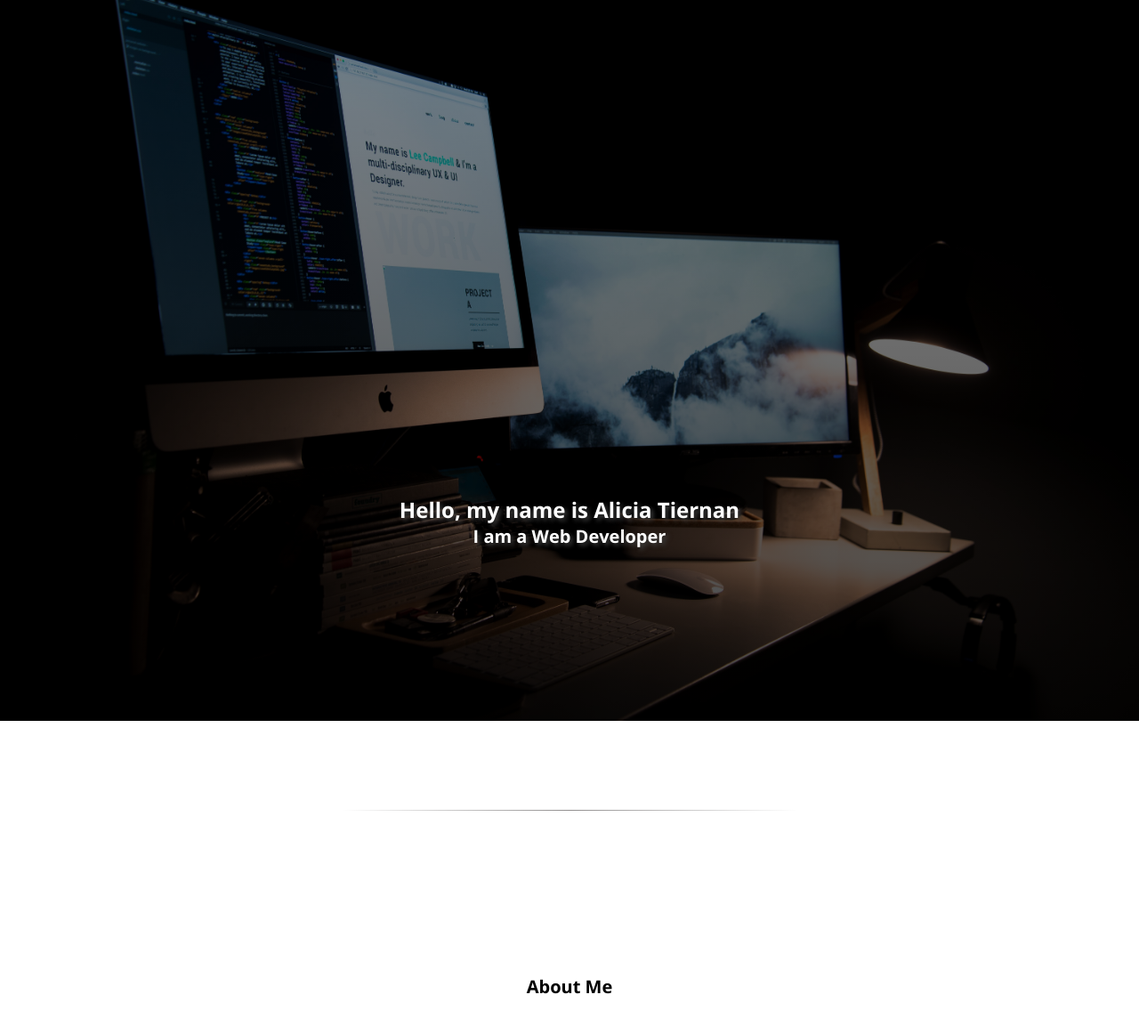
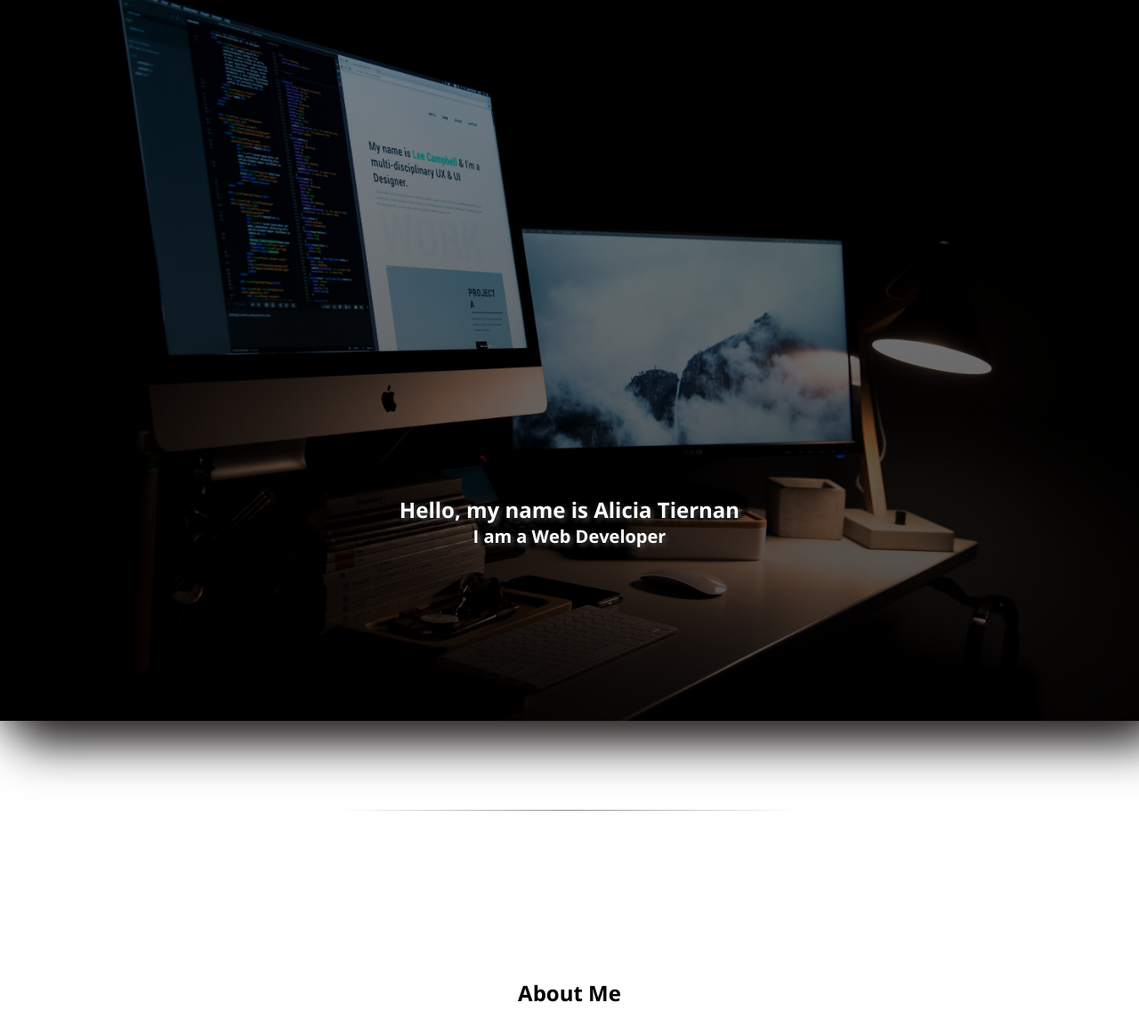
Before and after one commit to AuroraBorealis97/portfolio, a plain HTML site: page index.html in a window 1280 px wide. Shown: the part 54-1208 px from the top of the page at 89% size. Drawn offline with nearby package versions, Linux system fonts and the light colour scheme.

Commit message:
update styling

```diff
--- a/style.css
+++ b/style.css
@@ -14,7 +14,7 @@ a{
 }
 
 h3{
-    font-size: 1.25rem;
+    font-size: 1.5rem;
     text-align: center;
 }
 
@@ -101,9 +101,10 @@ main{
     background-image: linear-gradient(to bottom, rgba(0, 0, 0, 0.42), rgba(0, 0, 0, 0.73)), url('images/unsplash-1.jpg');
     background-repeat: no-repeat;
     background-size: cover;
-    background-position: center;
+    background-position: 25%;
     margin: 0 0 100px 0;
     padding: 0 0 5% 0;
+    box-shadow: 25px 25px 50px rgb(43, 40, 40), -5px -5px 50px rgb(43, 40, 40);
 }
 
 .intro{
```
